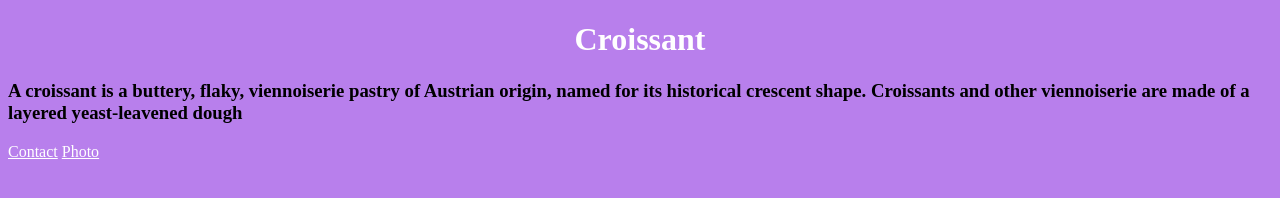
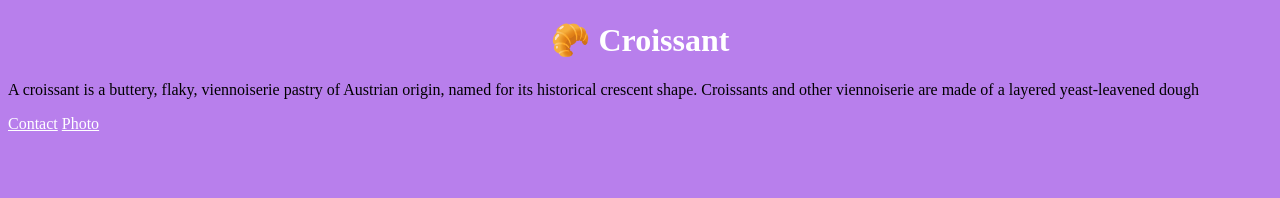
Before and after one commit to simplyshort/Croissant, a plain HTML site: page index.html in a window 1280 px wide. Drawn offline with Linux system fonts and the light colour scheme.

Commit message:
adjustments

```diff
--- a/index.html
+++ b/index.html
@@ -7,9 +7,15 @@
     <title>Homepage</title>
 </head>
 <body>
-    <h1> Croissant</h1>
-    <h3> A croissant is a buttery, flaky, viennoiserie pastry of Austrian origin, named for its historical crescent shape. Croissants and other viennoiserie are made of a layered yeast-leavened dough</h3>
+    <h1>🥐 Croissant</h1>
+    <p>
+      A croissant is a buttery, flaky, viennoiserie pastry of Austrian origin,
+      named for its historical crescent shape. Croissants and other viennoiserie
+      are made of a layered yeast-leavened dough
+    </p>
+<footer>
     <a href="contact.html">Contact</a>
     <a href="photo.html">Photo</a>
+</footer>
 </body>
 </html>
```
Also changed, not shown: contact.html (+2 -2 lines), photo.html (+17 -8 lines).
